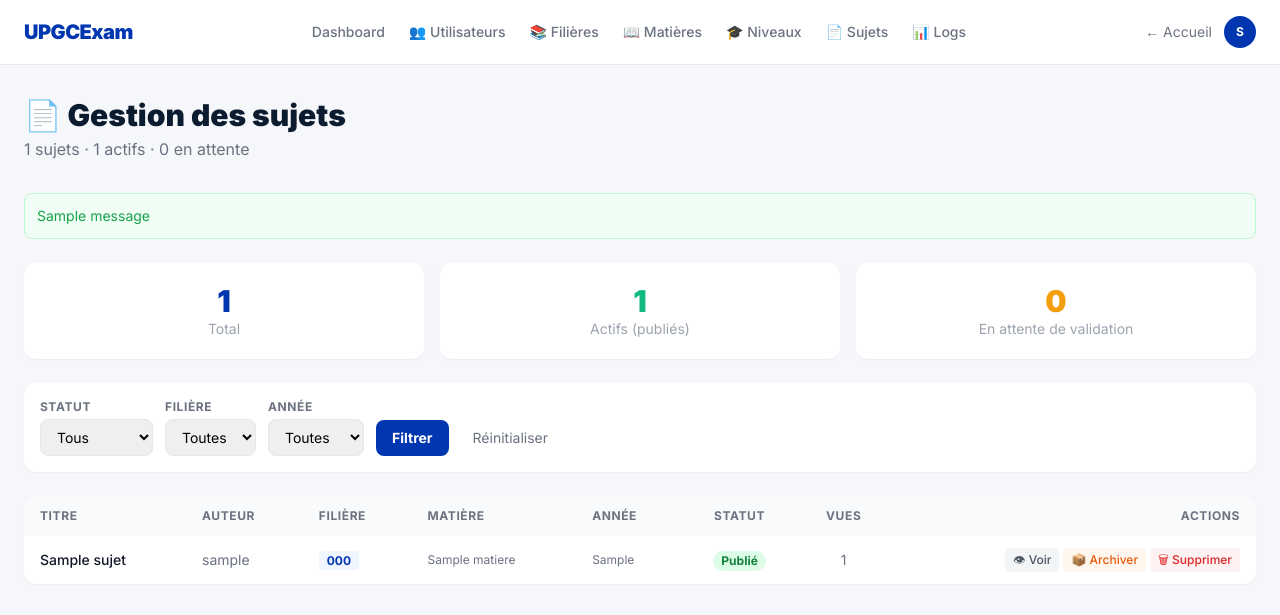
After one commit to TANNOU-dev/upgcexam, a Django app: page /administration/sujets/ in a window 1280 px wide. The commit adds this page. Shown: the top 615 px of the page. Run offline with Django 5.2, Linux system fonts and the light colour scheme; a user stored in the database is signed in; tables that the repository leaves empty hold one stand-in row (values such as "Sample post"); one stand-in notice (Sample message) is shown; some libraries are stand-ins or nearby versions.

Commit message:
feat(admin): gestion complete des sujets + restriction suppression
1. Nouvelle page /administration/sujets/ avec:
   - Liste complète de tous les sujets
   - Filtres par statut, filiere, annee
   - Stats (total, actifs, en attente)
   - Actions: Voir PDF (meme pour sujets en attente), Valider,
     Archiver, Supprimer
   - Pagination (25 par page)

2. Restriction suppression:
   - Seuls les admins (staff) peuvent supprimer des sujets
   - Les proprietaires ne peuvent plus supprimer leurs sujets

3. Vue admin_voir_sujet_pdf:
   - Permet de visualiser le PDF de n'importe quel sujet
   - Meme les sujets en attente de validation
   - Reserve aux administrateurs uniquement

4. Navigation:
   - Lien 'Sujets' dans le header admin
   - Carte 'Sujets' dans le dashboard admin
   - Bouton 'Voir PDF' sur les sujets en attente du dashboard

```diff
--- /dev/null
+++ b/core/templates/core/admin/sujets.html
@@ -0,0 +1,175 @@
+<!DOCTYPE html>
+<html lang="fr">
+<head>
+    <meta charset="UTF-8">
+    <meta name="viewport" content="width=device-width, initial-scale=1.0">
+    <title>UPGCExam - Sujets</title>
+    <script src="https://cdn.tailwindcss.com"></script>
+    <link href="https://fonts.googleapis.com/css2?family=Inter:wght@400;500;600;700;800;900&display=swap" rel="stylesheet">
+    <style>* { font-family: 'Inter', sans-serif; } body { background: #f5f7fa; }</style>
+</head>
+<body>
+    {% include 'core/includes/admin_header.html' %}
+
+    <main class="max-w-7xl mx-auto px-6 py-8">
+        <div class="flex items-center justify-between mb-8">
+            <div>
+                <h1 class="text-3xl font-black text-[#0B1C30]">📄 Gestion des sujets</h1>
+                <p class="text-gray-500 mt-1">{{ stats.total }} sujets · {{ stats.actifs }} actifs · {{ stats.archives }} en attente</p>
+            </div>
+        </div>
+
+        {% if messages %}
+        <div class="mb-6 space-y-2">
+            {% for message in messages %}
+            <div class="p-3 rounded-lg text-sm {% if message.tags == 'error' %}bg-red-50 text-red-600 border border-red-200{% else %}bg-green-50 text-green-600 border border-green-200{% endif %}">{{ message }}</div>
+            {% endfor %}
+        </div>
+        {% endif %}
+
+        <!-- Stats -->
+        <div class="grid grid-cols-3 gap-4 mb-6">
+            <div class="bg-white rounded-xl shadow-sm p-5 text-center">
+                <p class="text-3xl font-black text-[#0037B0]">{{ stats.total }}</p>
+                <p class="text-sm text-gray-400">Total</p>
+            </div>
+            <div class="bg-white rounded-xl shadow-sm p-5 text-center">
+                <p class="text-3xl font-black text-[#10B981]">{{ stats.actifs }}</p>
+                <p class="text-sm text-gray-400">Actifs (publiés)</p>
+            </div>
+            <div class="bg-white rounded-xl shadow-sm p-5 text-center">
+                <p class="text-3xl font-black text-[#F59E0B]">{{ stats.archives }}</p>
+                <p class="text-sm text-gray-400">En attente de validation</p>
+            </div>
+        </div>
+
+        <!-- Filtres -->
+        <div class="bg-white rounded-xl shadow-sm p-4 mb-6">
+            <form method="get" class="flex flex-wrap gap-3 items-end">
+                <div>
+                    <label class="block text-xs font-bold uppercase tracking-wider text-gray-500 mb-1">Statut</label>
+                    <select name="statut" class="px-3 py-2 border border-gray-200 rounded-lg text-sm outline-none focus:ring-2 focus:ring-blue-600">
+                        <option value="">Tous</option>
+                        <option value="actif" {% if filtre_statut == 'actif' %}selected{% endif %}>Actif</option>
+                        <option value="archive" {% if filtre_statut == 'archive' %}selected{% endif %}>En attente</option>
+                    </select>
+                </div>
+                <div>
+                    <label class="block text-xs font-bold uppercase tracking-wider text-gray-500 mb-1">Filière</label>
+                    <select name="filiere" class="px-3 py-2 border border-gray-200 rounded-lg text-sm outline-none focus:ring-2 focus:ring-blue-600">
+                        <option value="">Toutes</option>
+                        {% for f in filieres %}
+                        <option value="{{ f.id }}" {% if filtre_filiere|stringformat:'s' == f.id|stringformat:'s' %}selected{% endif %}>{{ f.code }}</option>
+                        {% endfor %}
+                    </select>
+                </div>
+                <div>
+                    <label class="block text-xs font-bold uppercase tracking-wider text-gray-500 mb-1">Année</label>
+                    <select name="annee" class="px-3 py-2 border border-gray-200 rounded-lg text-sm outline-none focus:ring-2 focus:ring-blue-600">
+                        <option value="">Toutes</option>
+                        {% for a in annees %}
+                        <option value="{{ a }}" {% if filtre_annee == a %}selected{% endif %}>{{ a }}</option>
+                        {% endfor %}
+                    </select>
+                </div>
+                <button type="submit" class="bg-[#0037B0] text-white px-4 py-2 rounded-lg font-bold text-sm hover:bg-[#002A8A] transition">Filtrer</button>
+                <a href="{% url 'admin_sujets' %}" class="text-sm text-gray-500 hover:text-gray-700 px-3 py-2">Réinitialiser</a>
+            </form>
+        </div>
+
+        <!-- Tableau -->
+        <div class="bg-white rounded-xl shadow-sm overflow-hidden">
+            <div class="overflow-x-auto">
+                <table class="w-full text-sm">
+                    <thead>
+                        <tr class="bg-gray-50 text-left text-xs font-bold uppercase tracking-wider text-gray-500">
+                            <th class="px-4 py-3">Titre</th>
+                            <th class="px-4 py-3">Auteur</th>
+                            <th class="px-4 py-3">Filière</th>
+                            <th class="px-4 py-3">Matière</th>
+                            <th class="px-4 py-3">Année</th>
+                            <th class="px-4 py-3 text-center">Statut</th>
+                            <th class="px-4 py-3 text-center">Vues</th>
+                            <th class="px-4 py-3 text-right">Actions</th>
+                        </tr>
+                    </thead>
+                    <tbody class="divide-y divide-gray-100">
+                        {% for s in sujets %}
+                        <tr class="hover:bg-gray-50/50">
+                            <td class="px-4 py-3 font-medium text-gray-900 max-w-[200px] truncate">{{ s.titre }}</td>
+                            <td class="px-4 py-3 text-gray-500">{{ s.publie_par.username|default:'—' }}</td>
+                            <td class="px-4 py-3"><span class="text-xs font-bold text-[#0037B0] bg-blue-50 px-2 py-0.5 rounded">{{ s.filiere.code }}</span></td>
+                            <td class="px-4 py-3 text-gray-500 text-xs">{{ s.matiere.nom|truncatechars:20 }}</td>
+                            <td class="px-4 py-3 text-gray-500 text-xs">{{ s.annee_academique }}</td>
+                            <td class="px-4 py-3 text-center">
+                                {% if s.statut == 'actif' %}
+                                <span class="inline-flex items-center px-2 py-0.5 rounded-full text-xs font-bold bg-green-100 text-green-700">Publié</span>
+                                {% else %}
+                                <span class="inline-flex items-center px-2 py-0.5 rounded-full text-xs font-bold bg-yellow-100 text-yellow-700">En attente</span>
+                                {% endif %}
+                            </td>
+                            <td class="px-4 py-3 text-center text-gray-500">{{ s.vues }}</td>
+                            <td class="px-4 py-3 text-right">
+                                <div class="inline-flex items-center gap-1">
+                                    <!-- Voir le PDF (même en attente) -->
+                                    <a href="{% url 'admin_voir_sujet_pdf' s.id %}" target="_blank"
+                                       class="text-xs px-2 py-1 rounded bg-gray-100 text-gray-600 hover:bg-gray-200 font-medium">
+                                        👁 Voir
+                                    </a>
+                                    {% if s.statut == 'archive' %}
+                                    <form method="post" class="inline">
+                                        {% csrf_token %}
+                                        <input type="hidden" name="sujet_id" value="{{ s.id }}">
+                                        <button type="submit" name="action" value="valider"
+                                                class="text-xs px-2 py-1 rounded bg-green-50 text-green-600 hover:bg-green-100 font-medium">
+                                            ✅ Valider
+                                        </button>
+                                    </form>
+                                    {% endif %}
+                                    {% if s.statut == 'actif' %}
+                                    <form method="post" class="inline">
+                                        {% csrf_token %}
+                                        <input type="hidden" name="sujet_id" value="{{ s.id }}">
+                                        <button type="submit" name="action" value="archiver"
+                                                class="text-xs px-2 py-1 rounded bg-orange-50 text-orange-600 hover:bg-orange-100 font-medium">
+                                            📦 Archiver
+                                        </button>
+                                    </form>
+                                    {% endif %}
+                                    <form method="post" class="inline">
+                                        {% csrf_token %}
+                                        <input type="hidden" name="sujet_id" value="{{ s.id }}">
+                                        <button type="submit" name="action" value="supprimer"
+                                                class="text-xs px-2 py-1 rounded bg-red-50 text-red-600 hover:bg-red-100 font-medium"
+                                                onclick="return confirm('Supprimer définitivement « {{ s.titre }} » ?')">
+                                            🗑 Supprimer
+                                        </button>
+                                    </form>
+                                </div>
+                            </td>
+                        </tr>
+                        {% empty %}
+                        <tr><td colspan="8" class="px-4 py-10 text-center text-gray-400">Aucun sujet trouvé.</td></tr>
+                        {% endfor %}
+                    </tbody>
+                </table>
+            </div>
+        </div>
+
+        <!-- Pagination -->
+        {% if sujets.paginator.num_pages > 1 %}
+        <div class="flex justify-center mt-6 gap-2">
+            {% if sujets.has_previous %}
+            <a href="?page={{ sujets.previous_page_number }}&statut={{ filtre_statut }}&filiere={{ filtre_filiere }}&annee={{ filtre_annee }}"
+               class="px-3 py-1.5 bg-white border border-gray-200 rounded-lg text-sm hover:bg-gray-50">← Précédent</a>
+            {% endif %}
+            <span class="px-3 py-1.5 text-sm text-gray-500">Page {{ sujets.number }}/{{ sujets.paginator.num_pages }}</span>
+            {% if sujets.has_next %}
+            <a href="?page={{ sujets.next_page_number }}&statut={{ filtre_statut }}&filiere={{ filtre_filiere }}&annee={{ filtre_annee }}"
+               class="px-3 py-1.5 bg-white border border-gray-200 rounded-lg text-sm hover:bg-gray-50">Suivant →</a>
+            {% endif %}
+        </div>
+        {% endif %}
+    </main>
+</body>
+</html>
--- a/core/templates/core/includes/admin_header.html
+++ b/core/templates/core/includes/admin_header.html
@@ -7,6 +7,7 @@
             <a href="{% url 'admin_filieres' %}" class="text-gray-500 hover:text-gray-800 font-medium text-sm">📚 Filières</a>
             <a href="{% url 'admin_matieres' %}" class="text-gray-500 hover:text-gray-800 font-medium text-sm">📖 Matières</a>
             <a href="{% url 'admin_niveaux' %}" class="text-gray-500 hover:text-gray-800 font-medium text-sm">🎓 Niveaux</a>
+            <a href="{% url 'admin_sujets' %}" class="text-gray-500 hover:text-gray-800 font-medium text-sm">📄 Sujets</a>
             <a href="{% url 'admin_logs' %}" class="text-gray-500 hover:text-gray-800 font-medium text-sm">📊 Logs</a>
         </nav>
         <div class="flex items-center space-x-3">
--- a/core/urls.py
+++ b/core/urls.py
@@ -22,4 +22,6 @@ urlpatterns = [
     path('administration/matieres/', views.admin_matieres, name='admin_matieres'),
     path('administration/niveaux/', views.admin_niveaux, name='admin_niveaux'),
     path('administration/logs/', views.admin_logs, name='admin_logs'),
+    path('administration/sujets/', views.admin_sujets, name='admin_sujets'),
+    path('administration/sujets/voir-pdf/<int:sujet_id>/', views.admin_voir_sujet_pdf, name='admin_voir_sujet_pdf'),
 ]
--- a/core/views.py
+++ b/core/views.py
@@ -358,8 +358,9 @@ def supprimer_sujet(request, sujet_id):
         messages.error(request, 'Sujet introuvable.')
         return redirect('bibliotheque')
 
-    if sujet.publie_par != request.user and not request.user.is_staff:
-        messages.error(request, "Vous n'avez pas la permission de supprimer ce sujet.")
+    # Seul un admin (staff) peut supprimer un sujet
+    if not request.user.is_staff:
+        messages.error(request, "Seuls les administrateurs peuvent supprimer des sujets.")
         return redirect('bibliotheque')
 
     if request.method == 'POST' and 'confirmer' in request.POST:
@@ -693,3 +694,84 @@ def admin_logs(request):
         'activites': activites,
         'telechargements': telechargements,
     })
+
+
+@login_required
+def admin_sujets(request):
+    """Gestion complète des sujets dans l'admin."""
+    if not request.user.is_staff:
+        messages.error(request, 'Accès réservé aux administrateurs.')
+        return redirect('tableau_de_bord')
+
+    from django.http import FileResponse, Http404
+
+    # Actions POST
+    if request.method == 'POST':
+        action = request.POST.get('action')
+        sujet_id = request.POST.get('sujet_id')
+
+        if action == 'valider' and sujet_id:
+            Sujet.objects.filter(id=sujet_id, statut='archive').update(statut='actif')
+            messages.success(request, 'Sujet validé et publié.')
+
+        elif action == 'archiver' and sujet_id:
+            Sujet.objects.filter(id=sujet_id, statut='actif').update(statut='archive')
+            messages.success(request, 'Sujet archivé.')
+
+        elif action == 'supprimer' and sujet_id:
+            Sujet.objects.filter(id=sujet_id).delete()
+            messages.success(request, 'Sujet supprimé définitivement.')
+
+        return redirect('admin_sujets')
+
+    # Filtres
+    filtre_statut = request.GET.get('statut', '')
+    filtre_filiere = request.GET.get('filiere', '')
+    filtre_annee = request.GET.get('annee', '')
+
+    sujets = Sujet.objects.select_related('filiere', 'matiere', 'niveau', 'publie_par').order_by('-cree_le')
+
+    if filtre_statut:
+        sujets = sujets.filter(statut=filtre_statut)
+    if filtre_filiere:
+        sujets = sujets.filter(filiere_id=filtre_filiere)
+    if filtre_annee:
+        sujets = sujets.filter(annee_academique=filtre_annee)
+
+    paginator = Paginator(sujets, 25)
+    page = request.GET.get('page', 1)
+    sujets_page = paginator.get_page(page)
+
+    filieres = Filiere.objects.all()
+    annees = Sujet.objects.values_list('annee_academique', flat=True).distinct().order_by('-annee_academique')
+
+    stats = {
+        'total': Sujet.objects.count(),
+        'actifs': Sujet.objects.filter(statut='actif').count(),
+        'archives': Sujet.objects.filter(statut='archive').count(),
+    }
+
+    return render(request, 'core/admin/sujets.html', {
+        'sujets': sujets_page,
+        'filieres': filieres,
+        'annees': annees,
+        'filtre_statut': filtre_statut,
+        'filtre_filiere': filtre_filiere,
+        'filtre_annee': filtre_annee,
+        'stats': stats,
+    })
+
+
+@login_required
+def admin_voir_sujet_pdf(request, sujet_id):
+    """Permet à l'admin de visualiser le PDF d'un sujet (même archivé)."""
+    if not request.user.is_staff:
+        raise Http404()
+
+    from django.http import FileResponse
+    try:
+        sujet = Sujet.objects.get(id=sujet_id)
+    except Sujet.DoesNotExist:
+        raise Http404('Sujet introuvable')
+
+    return FileResponse(sujet.fichier_pdf.open('rb'), filename=f"{sujet.titre}.pdf")
```
Also changed, not shown: core/templates/core/admin_dashboard.html (+8 -1 lines).
